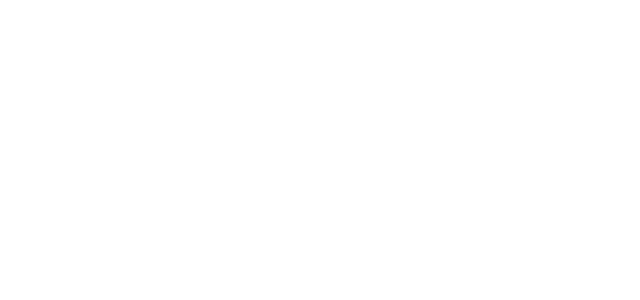
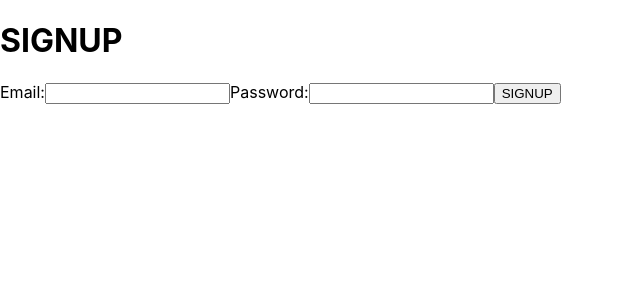
Before and after one commit to joanterm/Tech-Connect, a React (Create React App) app in the folder client/: page /signup in a window 1280 px wide. Before the commit this address had no page. Shown: the top 300 px of the page, without its empty margins (0-640 px from the left). Built offline with nearby package versions, Linux system fonts and the light colour scheme.

Commit message:
Created a signup component and added forms to both login and signup

```diff
--- a/client/src/Components/App.js
+++ b/client/src/Components/App.js
@@ -2,6 +2,7 @@ import Home from "./Home"
 import {Routes, Route} from "react-router-dom"
 import AllUsers from "./AllUsers"
 import MyProfile from "./MyProfile"
+import Signup from "./Signup"
 
 function App() {
   return (
@@ -10,6 +11,7 @@ function App() {
           <Route exact path="/" element={<Home />}/>
           <Route exact path="/allUsers" element={<AllUsers />}/>
           <Route exact path="/myprofile" element={<MyProfile />}/>
+          <Route exact path="/signup" element={<Signup />}/>
       </Routes>
     </div>
 
--- a/client/src/Components/Home.js
+++ b/client/src/Components/Home.js
@@ -1,14 +1,51 @@
 import {useNavigate} from "react-router-dom"
+import { useState } from "react"
+import { Link} from "react-router-dom"
 
 const Home = () => {
   const navigate = useNavigate()
+  const [authData, setAuthData] = useState({
+    email: "",
+    password: ""
+  })
+
+  const handleAuthSubmit = (e) => {
+    e.preventDefault()
+    console.log(authData.email, authData.password)
+  }
+
+  const handleAuthChange = (e) => {
+    setAuthData({
+      ...authData,
+      [e.target.name]: e.target.value
+    })
+  }
+  console.log(authData)
 
   return (
     <div>
       <h1>HOME</h1>
-      <button onClick={() => navigate("/allusers")}>LOGIN</button>
+      <form onSubmit={handleAuthSubmit}>
+        <label htmlFor="email">Email:</label>
+          <input
+          type="text"
+          name="email"
+          value={authData.email}
+          onChange={handleAuthChange}
+          />
+        <label htmlFor="password">Password:</label>
+          <input
+            type="text"
+            name="password"
+            value={authData.password}
+            onChange={handleAuthChange}
+            />
+        <button>LOGIN</button>
+      </form>
+      <button onClick={() => navigate("/allusers")}>LOGIN TEST</button>
+      <Link to="/signup">Sign Up</Link>
     </div>
-   );
+   )
 }
 
 export default Home;
--- /dev/null
+++ b/client/src/Components/Signup.js
@@ -0,0 +1,46 @@
+import { useState } from "react"
+
+const Signup = () => {
+    const [authData, setAuthData] = useState({
+        email: "",
+        password: ""
+    })
+
+    const handleAuthSubmit = (e) => {
+        e.preventDefault()
+        console.log(authData.email, authData.password)
+    }
+
+    const handleAuthChange = (e) => {
+        setAuthData({
+            ...authData,
+            [e.target.name]: e.target.value
+        })
+    }
+    console.log(authData)
+
+    return (
+        <div>
+            <h1>SIGNUP</h1>
+            <form onSubmit={handleAuthSubmit}>
+                <label htmlFor="email">Email:</label>
+                    <input
+                    type="text"
+                    name="email"
+                    value={authData.email}
+                    onChange={handleAuthChange}
+                    />
+                <label htmlFor="password">Password:</label>
+                    <input
+                    type="text"
+                    name="password"
+                    value={authData.password}
+                    onChange={handleAuthChange}
+                    />
+                <button>SIGNUP</button>
+            </form>
+        </div>
+    )
+}
+
+export default Signup
```
Also changed, not shown: 2 other files (tests, documents, lock files or other folders).
